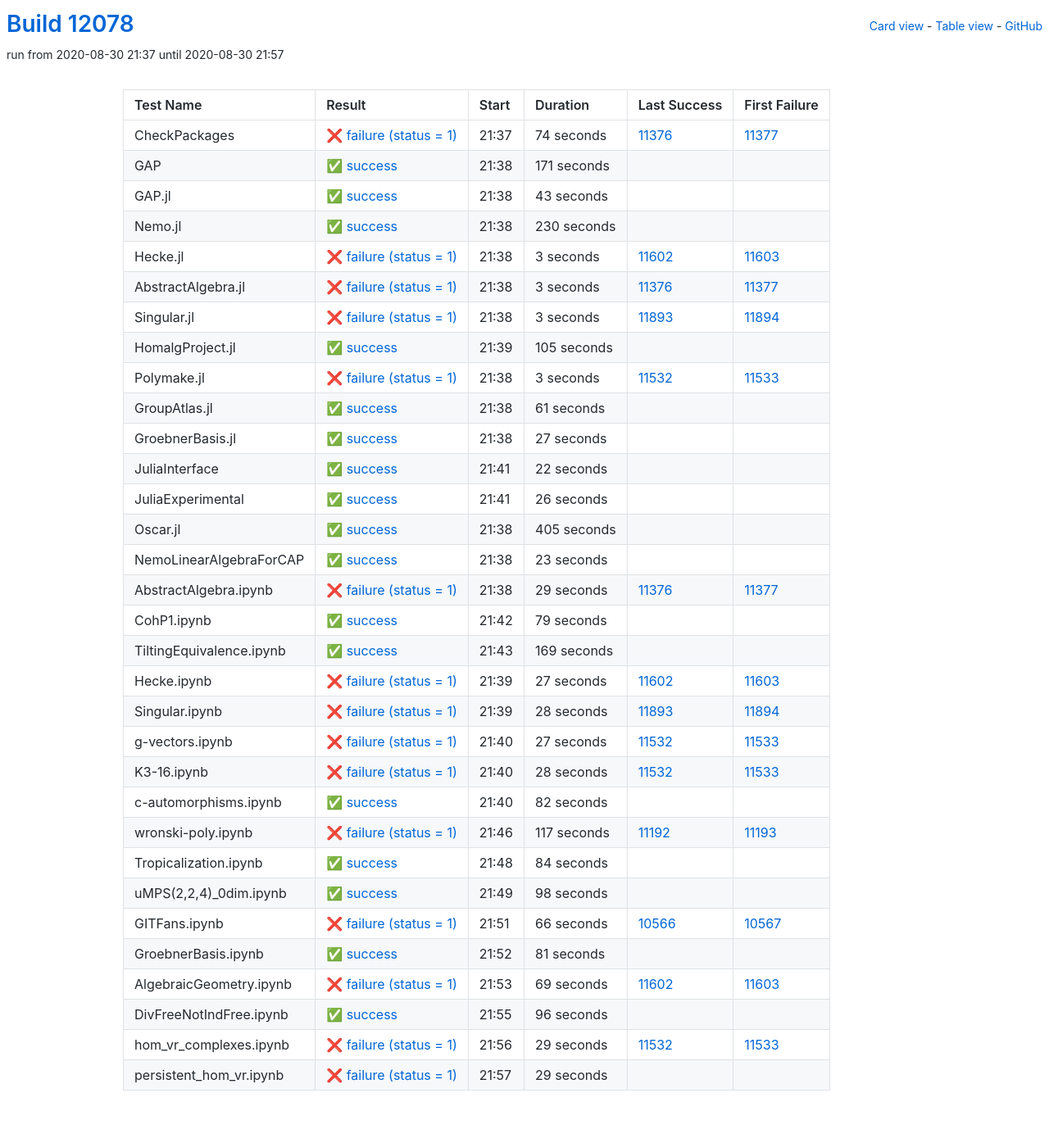
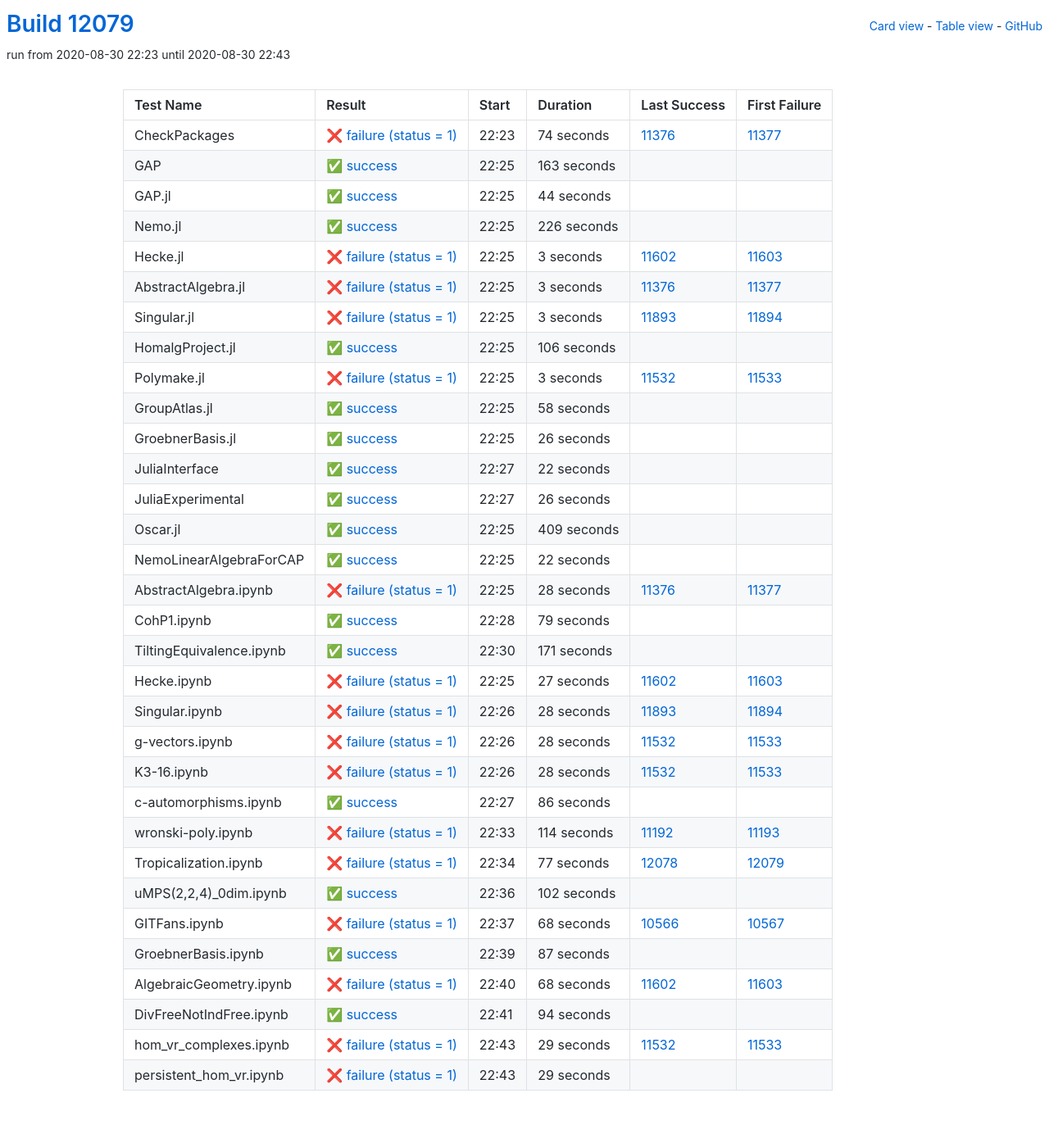
Before and after one commit to oscar-system/oscar-ci-status, a Jekyll site: the page built from table.html, in a window 1280 px wide. Shown: the whole page at 82% size. Built offline with Jekyll 4.4.1, drawn with Linux system fonts in a browser that asks for light colours.

Commit message:
Build #12079

```diff
--- a/_data/ci.yml
+++ b/_data/ci.yml
@@ -1,6 +1,6 @@
 ---
-build: 12078
-build_url: https://oscarci.mathematik.uni-kl.de/job/oscar/12078/
+build: 12079
+build_url: https://oscarci.mathematik.uni-kl.de/job/oscar/12079/
 job: oscar
 organization: oscar-system
 repo: oscar-ci-status
@@ -8,8 +8,8 @@
 tests:
 - name: CheckPackages
   id: checkpackages
-  log: https://oscarci.mathematik.uni-kl.de/job/oscar/12078/artifact/logs/build-12078/CheckPackages.log
-  start: 2020-08-30 21:37
+  log: https://oscarci.mathematik.uni-kl.de/job/oscar/12079/artifact/logs/build-12079/CheckPackages.log
+  start: 2020-08-30 22:23
   success: false
   exitcode: 1
   status: failure
@@ -20,44 +20,44 @@
   first_failure_url: https://oscarci.mathematik.uni-kl.de/job/oscar/11377/
 - name: GAP
   id: gap
-  log: https://oscarci.mathematik.uni-kl.de/job/oscar/12078/artifact/logs/build-12078/GAP.log
-  start: 2020-08-30 21:38
+  log: https://oscarci.mathematik.uni-kl.de/job/oscar/12079/artifact/logs/build-12079/GAP.log
+  start: 2020-08-30 22:25
   success: true
   exitcode: 0
   status: success
-  duration: 171
+  duration: 163
   last_success: false
   last_success_url:
   first_failure: false
   first_failure_url:
 - name: GAP.jl
   id: gap-jl
-  log: https://oscarci.mathematik.uni-kl.de/job/oscar/12078/artifact/logs/build-12078/GAP.jl.log
-  start: 2020-08-30 21:38
+  log: https://oscarci.mathematik.uni-kl.de/job/oscar/12079/artifact/logs/build-12079/GAP.jl.log
+  start: 2020-08-30 22:25
   success: true
   exitcode: 0
   status: success
-  duration: 43
+  duration: 44
   last_success: false
   last_success_url:
   first_failure: false
   first_failure_url:
 - name: Nemo.jl
   id: nemo-jl
-  log: https://oscarci.mathematik.uni-kl.de/job/oscar/12078/artifact/logs/build-12078/Nemo.jl.log
-  start: 2020-08-30 21:38
+  log: https://oscarci.mathematik.uni-kl.de/job/oscar/12079/artifact/logs/build-12079/Nemo.jl.log
+  start: 2020-08-30 22:25
   success: true
   exitcode: 0
   status: success
-  duration: 230
+  duration: 226
   last_success: false
   last_success_url:
   first_failure: false
   first_failure_url:
 - name: Hecke.jl
   id: hecke-jl
-  log: https://oscarci.mathematik.uni-kl.de/job/oscar/12078/artifact/logs/build-12078/Hecke.jl.log
-  start: 2020-08-30 21:38
+  log: https://oscarci.mathematik.uni-kl.de/job/oscar/12079/artifact/logs/build-12079/Hecke.jl.log
+  start: 2020-08-30 22:25
   success: false
   exitcode: 1
   status: failure
@@ -68,8 +68,8 @@
   first_failure_url: https://oscarci.mathematik.uni-kl.de/job/oscar/11603/
 - name: AbstractAlgebra.jl
   id: abstractalgebra-jl
-  log: https://oscarci.mathematik.uni-kl.de/job/oscar/12078/artifact/logs/build-12078/AbstractAlgebra.jl.log
-  start: 2020-08-30 21:38
+  log: https://oscarci.mathematik.uni-kl.de/job/oscar/12079/artifact/logs/build-12079/AbstractAlgebra.jl.log
+  start: 2020-08-30 22:25
   success: false
   exitcode: 1
   status: failure
@@ -80,8 +80,8 @@
   first_failure_url: https://oscarci.mathematik.uni-kl.de/job/oscar/11377/
 - name: Singular.jl
   id: singular-jl
-  log: https://oscarci.mathematik.uni-kl.de/job/oscar/12078/artifact/logs/build-12078/Singular.jl.log
-  start: 2020-08-30 21:38
+  log: https://oscarci.mathematik.uni-kl.de/job/oscar/12079/artifact/logs/build-12079/Singular.jl.log
+  start: 2020-08-30 22:25
   success: false
   exitcode: 1
   status: failure
@@ -92,20 +92,20 @@
   first_failure_url: https://oscarci.mathematik.uni-kl.de/job/oscar/11894/
 - name: HomalgProject.jl
   id: homalgproject-jl
-  log: https://oscarci.mathematik.uni-kl.de/job/oscar/12078/artifact/logs/build-12078/HomalgProject.jl.log
-  start: 2020-08-30 21:39
+  log: https://oscarci.mathematik.uni-kl.de/job/oscar/12079/artifact/logs/build-12079/HomalgProject.jl.log
+  start: 2020-08-30 22:25
   success: true
   exitcode: 0
   status: success
-  duration: 105
+  duration: 106
   last_success: false
   last_success_url:
   first_failure: false
   first_failure_url:
 - name: Polymake.jl
   id: polymake-jl
-  log: https://oscarci.mathematik.uni-kl.de/job/oscar/12078/artifact/logs/build-12078/Polymake.jl.log
-  start: 2020-08-30 21:38
+  log: https://oscarci.mathematik.uni-kl.de/job/oscar/12079/artifact/logs/build-12079/Polymake.jl.log
+  start: 2020-08-30 22:25
   success: false
   exitcode: 1
   status: failure
@@ -116,32 +116,32 @@
   first_failure_url: https://oscarci.mathematik.uni-kl.de/job/oscar/11533/
 - name: GroupAtlas.jl
   id: groupatlas-jl
-  log: https://oscarci.mathematik.uni-kl.de/job/oscar/12078/artifact/logs/build-12078/GroupAtlas.jl.log
-  start: 2020-08-30 21:38
+  log: https://oscarci.mathematik.uni-kl.de/job/oscar/12079/artifact/logs/build-12079/GroupAtlas.jl.log
+  start: 2020-08-30 22:25
   success: true
   exitcode: 0
   status: success
-  duration: 61
+  duration: 58
   last_success: false
   last_success_url:
   first_failure: false
   first_failure_url:
 - name: GroebnerBasis.jl
   id: groebnerbasis-jl
-  log: https://oscarci.mathematik.uni-kl.de/job/oscar/12078/artifact/logs/build-12078/GroebnerBasis.jl.log
-  start: 2020-08-30 21:38
+  log: https://oscarci.mathematik.uni-kl.de/job/oscar/12079/artifact/logs/build-12079/GroebnerBasis.jl.log
+  start: 2020-08-30 22:25
   success: true
   exitcode: 0
   status: success
-  duration: 27
+  duration: 26
   last_success: false
   last_success_url:
   first_failure: false
   first_failure_url:
 - name: JuliaInterface
   id: juliainterface
-  log: https://oscarci.mathematik.uni-kl.de/job/oscar/12078/artifact/logs/build-12078/JuliaInterface.log
-  start: 2020-08-30 21:41
+  log: https://oscarci.mathematik.uni-kl.de/job/oscar/12079/artifact/logs/build-12079/JuliaInterface.log
+  start: 2020-08-30 22:27
   success: true
   exitcode: 0
   status: success
@@ -152,8 +152,8 @@
   first_failure_url:
 - name: JuliaExperimental
   id: juliaexperimental
-  log: https://oscarci.mathematik.uni-kl.de/job/oscar/12078/artifact/logs/build-12078/JuliaExperimental.log
-  start: 2020-08-30 21:41
+  log: https://oscarci.mathematik.uni-kl.de/job/oscar/12079/artifact/logs/build-12079/JuliaExperimental.log
+  start: 2020-08-30 22:27
   success: true
   exitcode: 0
   status: success
@@ -164,44 +164,44 @@
   first_failure_url:
 - name: Oscar.jl
   id: oscar-jl
-  log: https://oscarci.mathematik.uni-kl.de/job/oscar/12078/artifact/logs/build-12078/Oscar.jl.log
-  start: 2020-08-30 21:38
+  log: https://oscarci.mathematik.uni-kl.de/job/oscar/12079/artifact/logs/build-12079/Oscar.jl.log
+  start: 2020-08-30 22:25
   success: true
   exitcode: 0
   status: success
-  duration: 405
+  duration: 409
   last_success: false
   last_success_url:
   first_failure: false
   first_failure_url:
 - name: NemoLinearAlgebraForCAP
   id: nemolinearalgebraforcap
-  log: https://oscarci.mathematik.uni-kl.de/job/oscar/12078/artifact/logs/build-12078/NemoLinearAlgebraForCAP.log
-  start: 2020-08-30 21:38
+  log: https://oscarci.mathematik.uni-kl.de/job/oscar/12079/artifact/logs/build-12079/NemoLinearAlgebraForCAP.log
+  start: 2020-08-30 22:25
   success: true
   exitcode: 0
   status: success
-  duration: 23
+  duration: 22
   last_success: false
   last_success_url:
   first_failure: false
   first_failure_url:
 - name: AbstractAlgebra.ipynb
   id: abstractalgebra-ipynb
-  log: https://oscarci.mathematik.uni-kl.de/job/oscar/12078/artifact/logs/build-12078/AbstractAlgebra.ipynb.log
-  start: 2020-08-30 21:38
+  log: https://oscarci.mathematik.uni-kl.de/job/oscar/12079/artifact/logs/build-12079/AbstractAlgebra.ipynb.log
+  start: 2020-08-30 22:25
   success: false
   exitcode: 1
   status: failure
-  duration: 29
+  duration: 28
   last_success: 11376
   last_success_url: https://oscarci.mathematik.uni-kl.de/job/oscar/11376/
   first_failure: 11377
   first_failure_url: https://oscarci.mathematik.uni-kl.de/job/oscar/11377/
 - name: CohP1.ipynb
   id: cohp1-ipynb
-  log: https://oscarci.mathematik.uni-kl.de/job/oscar/12078/artifact/logs/build-12078/CohP1.ipynb.log
-  start: 2020-08-30 21:42
+  log: https://oscarci.mathematik.uni-kl.de/job/oscar/12079/artifact/logs/build-12079/CohP1.ipynb.log
+  start: 2020-08-30 22:28
   success: true
   exitcode: 0
   status: success
@@ -212,20 +212,20 @@
   first_failure_url:
 - name: TiltingEquivalence.ipynb
   id: tiltingequivalence-ipynb
-  log: https://oscarci.mathematik.uni-kl.de/job/oscar/12078/artifact/logs/build-12078/TiltingEquivalence.ipynb.log
-  start: 2020-08-30 21:43
+  log: https://oscarci.mathematik.uni-kl.de/job/oscar/12079/artifact/logs/build-12079/TiltingEquivalence.ipynb.log
+  start: 2020-08-30 22:30
   success: true
   exitcode: 0
   status: success
-  duration: 169
+  duration: 171
   last_success: false
   last_success_url:
   first_failure: false
   first_failure_url:
 - name: Hecke.ipynb
   id: hecke-ipynb
-  log: https://oscarci.mathematik.uni-kl.de/job/oscar/12078/artifact/logs/build-12078/Hecke.ipynb.log
-  start: 2020-08-30 21:39
+  log: https://oscarci.mathematik.uni-kl.de/job/oscar/12079/artifact/logs/build-12079/Hecke.ipynb.log
+  start: 2020-08-30 22:25
   success: false
   exitcode: 1
   status: failure
@@ -236,8 +236,8 @@
   first_failure_url: https://oscarci.mathematik.uni-kl.de/job/oscar/11603/
 - name: Singular.ipynb
   id: singular-ipynb
-  log: https://oscarci.mathematik.uni-kl.de/job/oscar/12078/artifact/logs/build-12078/Singular.ipynb.log
-  start: 2020-08-30 21:39
+  log: https://oscarci.mathematik.uni-kl.de/job/oscar/12079/artifact/logs/build-12079/Singular.ipynb.log
+  start: 2020-08-30 22:26
   success: false
   exitcode: 1
   status: failure
@@ -248,20 +248,20 @@
   first_failure_url: https://oscarci.mathematik.uni-kl.de/job/oscar/11894/
 - name: g-vectors.ipynb
   id: g-vectors-ipynb
-  log: https://oscarci.mathematik.uni-kl.de/job/oscar/12078/artifact/logs/build-12078/g-vectors.ipynb.log
-  start: 2020-08-30 21:40
+  log: https://oscarci.mathematik.uni-kl.de/job/oscar/12079/artifact/logs/build-12079/g-vectors.ipynb.log
+  start: 2020-08-30 22:26
   success: false
   exitcode: 1
   status: failure
-  duration: 27
+  duration: 28
   last_success: 11532
   last_success_url: https://oscarci.mathematik.uni-kl.de/job/oscar/11532/
   first_failure: 11533
   first_failure_url: https://oscarci.mathematik.uni-kl.de/job/oscar/11533/
 - name: K3-16.ipynb
   id: k3-16-ipynb
-  log: https://oscarci.mathematik.uni-kl.de/job/oscar/12078/artifact/logs/build-12078/K3-16.ipynb.log
-  start: 2020-08-30 21:40
+  log: https://oscarci.mathematik.uni-kl.de/job/oscar/12079/artifact/logs/build-12079/K3-16.ipynb.log
+  start: 2020-08-30 22:26
   success: false
   exitcode: 1
   status: failure
@@ -272,104 +272,104 @@
   first_failure_url: https://oscarci.mathematik.uni-kl.de/job/oscar/11533/
 - name: c-automorphisms.ipynb
   id: c-automorphisms-ipynb
-  log: https://oscarci.mathematik.uni-kl.de/job/oscar/12078/artifact/logs/build-12078/c-automorphisms.ipynb.log
-  start: 2020-08-30 21:40
+  log: https://oscarci.mathematik.uni-kl.de/job/oscar/12079/artifact/logs/build-12079/c-automorphisms.ipynb.log
+  start: 2020-08-30 22:27
   success: true
   exitcode: 0
   status: success
-  duration: 82
+  duration: 86
   last_success: false
   last_success_url:
   first_failure: false
   first_failure_url:
 - name: wronski-poly.ipynb
   id: wronski-poly-ipynb
-  log: https://oscarci.mathematik.uni-kl.de/job/oscar/12078/artifact/logs/build-12078/wronski-poly.ipynb.log
-  start: 2020-08-30 21:46
+  log: https://oscarci.mathematik.uni-kl.de/job/oscar/12079/artifact/logs/build-12079/wronski-poly.ipynb.log
+  start: 2020-08-30 22:33
   success: false
   exitcode: 1
   status: failure
-  duration: 117
+  duration: 114
   last_success: 11192
   last_success_url: https://oscarci.mathematik.uni-kl.de/job/oscar/11192/
   first_failure: 11193
   first_failure_url: https://oscarci.mathematik.uni-kl.de/job/oscar/11193/
 - name: Tropicalization.ipynb
   id: tropicalization-ipynb
-  log: https://oscarci.mathematik.uni-kl.de/job/oscar/12078/artifact/logs/build-12078/Tropicalization.ipynb.log
-  start: 2020-08-30 21:48
+  log: https://oscarci.mathematik.uni-kl.de/job/oscar/12079/artifact/logs/build-12079/Tropicalization.ipynb.log
+  start: 2020-08-30 22:34
+  success: false
+  exitcode: 1
+  status: failure
+  duration: 77
+  last_success: 12078
+  last_success_url: https://oscarci.mathematik.uni-kl.de/job/oscar/12078/
+  first_failure: 12079
+  first_failure_url: https://oscarci.mathematik.uni-kl.de/job/oscar/12079/
+- name: uMPS(2,2,4)_0dim.ipynb
+  id: umps-2-2-4-0dim-ipynb
+  log: https://oscarci.mathematik.uni-kl.de/job/oscar/12079/artifact/logs/build-12079/uMPS-2-2-4-_0dim.ipynb.log
+  start: 2020-08-30 22:36
   success: true
   exitcode: 0
   status: success
-  duration: 84
-  last_success: false
-  last_success_url:
-  first_failure: false
-  first_failure_url:
-- name: uMPS(2,2,4)_0dim.ipynb
-  id: umps-2-2-4-0dim-ipynb
-  log: https://oscarci.mathematik.uni-kl.de/job/oscar/12078/artifact/logs/build-12078/uMPS-2-2-4-_0dim.ipynb.log
-  start: 2020-08-30 21:49
-  success: true
-  exitcode: 0
-  status: success
-  duration: 98
+  duration: 102
   last_success: false
   last_success_url:
   first_failure: false
   first_failure_url:
 - name: GITFans.ipynb
   id: gitfans-ipynb
-  log: https://oscarci.mathematik.uni-kl.de/job/oscar/12078/artifact/logs/build-12078/GITFans.ipynb.log
-  start: 2020-08-30 21:51
+  log: https://oscarci.mathematik.uni-kl.de/job/oscar/12079/artifact/logs/build-12079/GITFans.ipynb.log
+  start: 2020-08-30 22:37
   success: false
   exitcode: 1
   status: failure
-  duration: 66
+  duration: 68
   last_success: 10566
   last_success_url: https://oscarci.mathematik.uni-kl.de/job/oscar/10566/
   first_failure: 10567
   first_failure_url: https://oscarci.mathematik.uni-kl.de/job/oscar/10567/
 - name: GroebnerBasis.ipynb
   id: groebnerbasis-ipynb
-  log: https://oscarci.mathematik.uni-kl.de/job/oscar/12078/artifact/logs/build-12078/GroebnerBasis.ipynb.log
-  start: 2020-08-30 21:52
+  log: https://oscarci.mathematik.uni-kl.de/job/oscar/12079/artifact/logs/build-12079/GroebnerBasis.ipynb.log
+  start: 2020-08-30 22:39
   success: true
   exitcode: 0
   status: success
-  duration: 81
+  duration: 87
   last_success: false
   last_success_url:
   first_failure: false
   first_failure_url:
 - name: AlgebraicGeometry.ipynb
   id: algebraicgeometry-ipynb
-  log: https://oscarci.mathematik.uni-kl.de/job/oscar/12078/artifact/logs/build-12078/AlgebraicGeometry.ipynb.log
-  start: 2020-08-30 21:53
+  log: https://oscarci.mathematik.uni-kl.de/job/oscar/12079/artifact/logs/build-12079/AlgebraicGeometry.ipynb.log
+  start: 2020-08-30 22:40
   success: false
   exitcode: 1
   status: failure
-  duration: 69
+  duration: 68
   last_success: 11602
   last_success_url: https://oscarci.mathematik.uni-kl.de/job/oscar/11602/
   first_failure: 11603
   first_failure_url: https://oscarci.mathematik.uni-kl.de/job/oscar/11603/
 - name: DivFreeNotIndFree.ipynb
   id: divfreenotindfree-ipynb
-  log: https://oscarci.mathematik.uni-kl.de/job/oscar/12078/artifact/logs/build-12078/DivFreeNotIndFree.ipynb.log
-  start: 2020-08-30 21:55
+  log: https://oscarci.mathematik.uni-kl.de/job/oscar/12079/artifact/logs/build-12079/DivFreeNotIndFree.ipynb.log
+  start: 2020-08-30 22:41
   success: true
   exitcode: 0
   status: success
-  duration: 96
+  duration: 94
   last_success: false
   last_success_url:
   first_failure: false
   first_failure_url:
 - name: hom_vr_complexes.ipynb
   id: hom-vr-complexes-ipynb
-  log: https://oscarci.mathematik.uni-kl.de/job/oscar/12078/artifact/logs/build-12078/hom_vr_complexes.ipynb.log
-  start: 2020-08-30 21:56
+  log: https://oscarci.mathematik.uni-kl.de/job/oscar/12079/artifact/logs/build-12079/hom_vr_complexes.ipynb.log
+  start: 2020-08-30 22:43
   success: false
   exitcode: 1
   status: failure
@@ -380,8 +380,8 @@
   first_failure_url: https://oscarci.mathematik.uni-kl.de/job/oscar/11533/
 - name: persistent_hom_vr.ipynb
   id: persistent-hom-vr-ipynb
-  log: https://oscarci.mathematik.uni-kl.de/job/oscar/12078/artifact/logs/build-12078/persistent_hom_vr.ipynb.log
-  start: 2020-08-30 21:57
+  log: https://oscarci.mathematik.uni-kl.de/job/oscar/12079/artifact/logs/build-12079/persistent_hom_vr.ipynb.log
+  start: 2020-08-30 22:43
   success: false
   exitcode: 1
   status: failure
```
Also changed, not shown: README.md.
